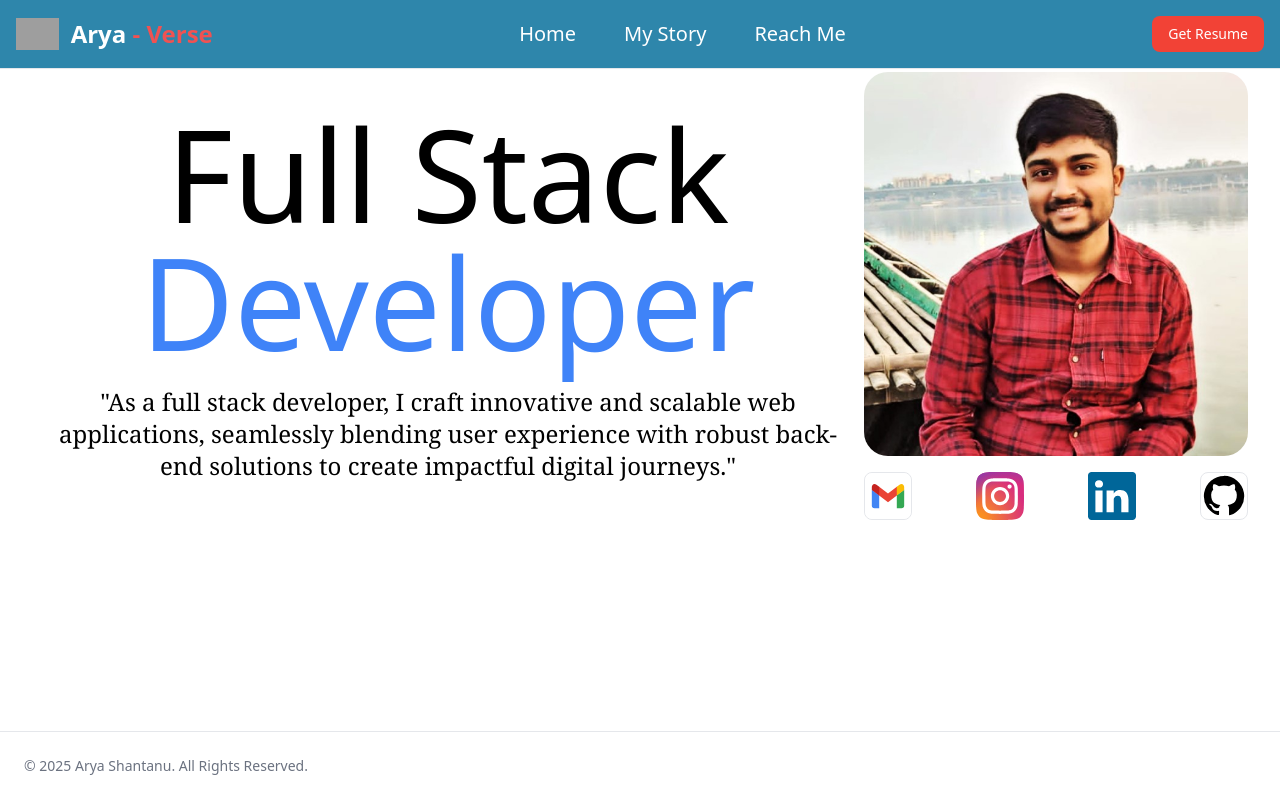
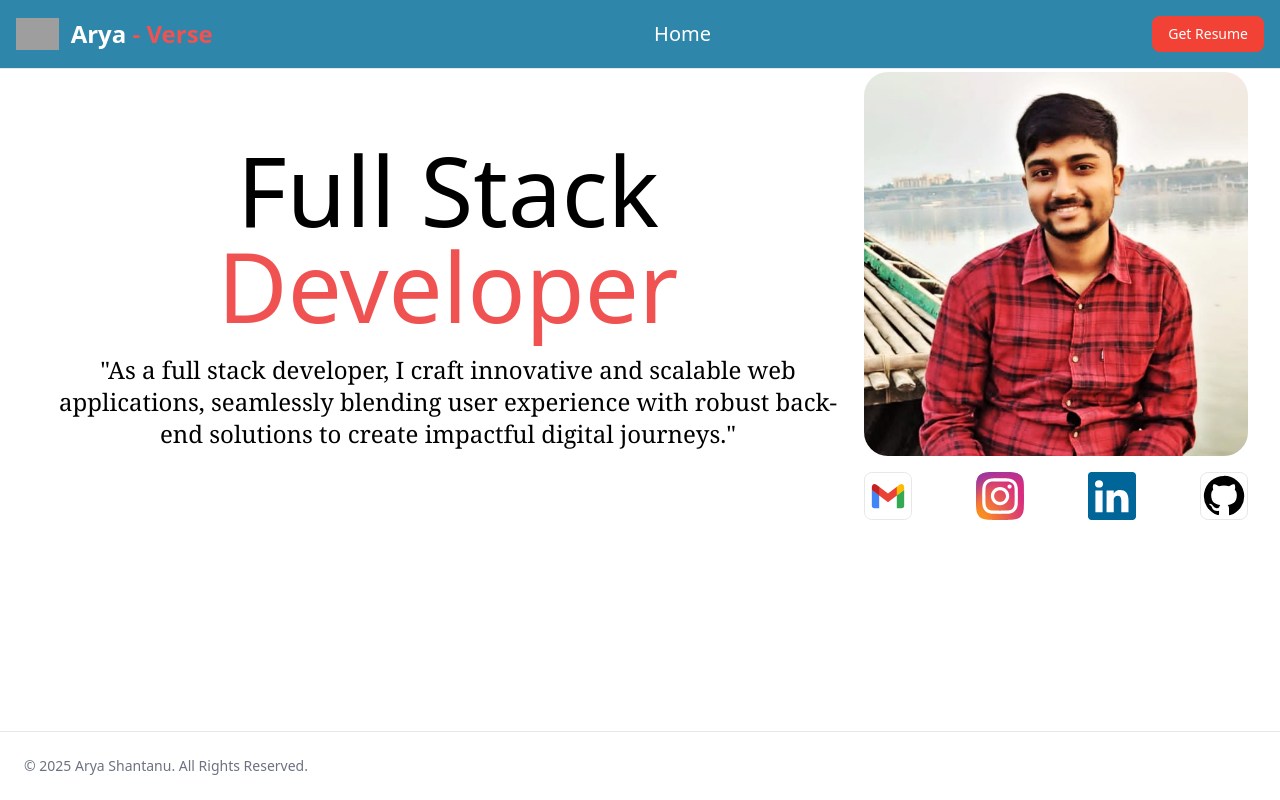
Before and after one commit to aryashantanu405/portfolio, a React (Vite) app in the folder frontend/: page / in a window 1280 px wide. Built offline with nearby package versions, Linux system fonts and the light colour scheme; grey boxes are pictures that could not be loaded.

Commit message:
modified:   frontend/src/components/Header.jsx 	modified:   frontend/src/pages/Home.jsx

```diff
--- a/frontend/src/components/Header.jsx
+++ b/frontend/src/components/Header.jsx
@@ -29,14 +29,6 @@ const Header = () => {
         <a href="/" class="block py-2 px-3 hover:text-header_hover_color
         transition-colors duration-300  bg-blue-700 rounded-sm md:bg-transparent md:p-0 md:dark:text-blue-500" aria-current="page">Home</a>
       </li>
-      <li>
-        <a href="#" class="block py-2 px-3rounded-sm hover:text-header_hover_color
-        transition-colors duration-300  md:hover:bg-transparent  md:p-0 dark:text-white dark:hover:bg-gray-700 dark:hover:text-white md:dark:hover:bg-transparent dark:border-gray-700">My Story</a>
-      </li>
-      <li>
-        <a href="#" class="block py-2 px-3 rounded-sm hover:text-header_hover_color
-        transition-colors duration-300  md:hover:bg-transparent  md:p-0  dark:text-white dark:hover:bg-gray-700 dark:hover:text-white md:dark:hover:bg-transparent dark:border-gray-700">Reach Me</a>
-      </li>
     </ul>
   </div>
   </div>
--- a/frontend/src/pages/Home.jsx
+++ b/frontend/src/pages/Home.jsx
@@ -9,9 +9,9 @@ const  Home = () => {
   return (
 <div className='mt-10 mb-14 flex justify-between bg-white h-full items-center flex-col lg:flex-row'>
   <div className='p-4 flex flex-col align items-center'>
-    <h1 className='text-8xl md:text-9xl sm:text-5xl'>Full Stack<br/><span className='text-red-500 sm:text-blue-500'>Developer</span> </h1>
+    <h1 className='text-6xl lg:text-8xl md:text-9xl '>Full Stack<br/><span className='text-red-500'>Developer</span> </h1>
     <p className='mt-5 text-xl md:text-3xl
-    sm:text-2xl font-serif lg:text-2xl'>"As a full stack developer, I craft innovative and scalable web applications, seamlessly blending user experience with robust back-end solutions to create impactful digital journeys."</p>
+     font-serif lg:text-2xl'>"As a full stack developer, I craft innovative and scalable web applications, seamlessly blending user experience with robust back-end solutions to create impactful digital journeys."</p>
   </div>
   <div className='flex flex-col'>
     <img className='max-w-96 max-h-96 rounded-3xl' src={pic} alt="" />
```
